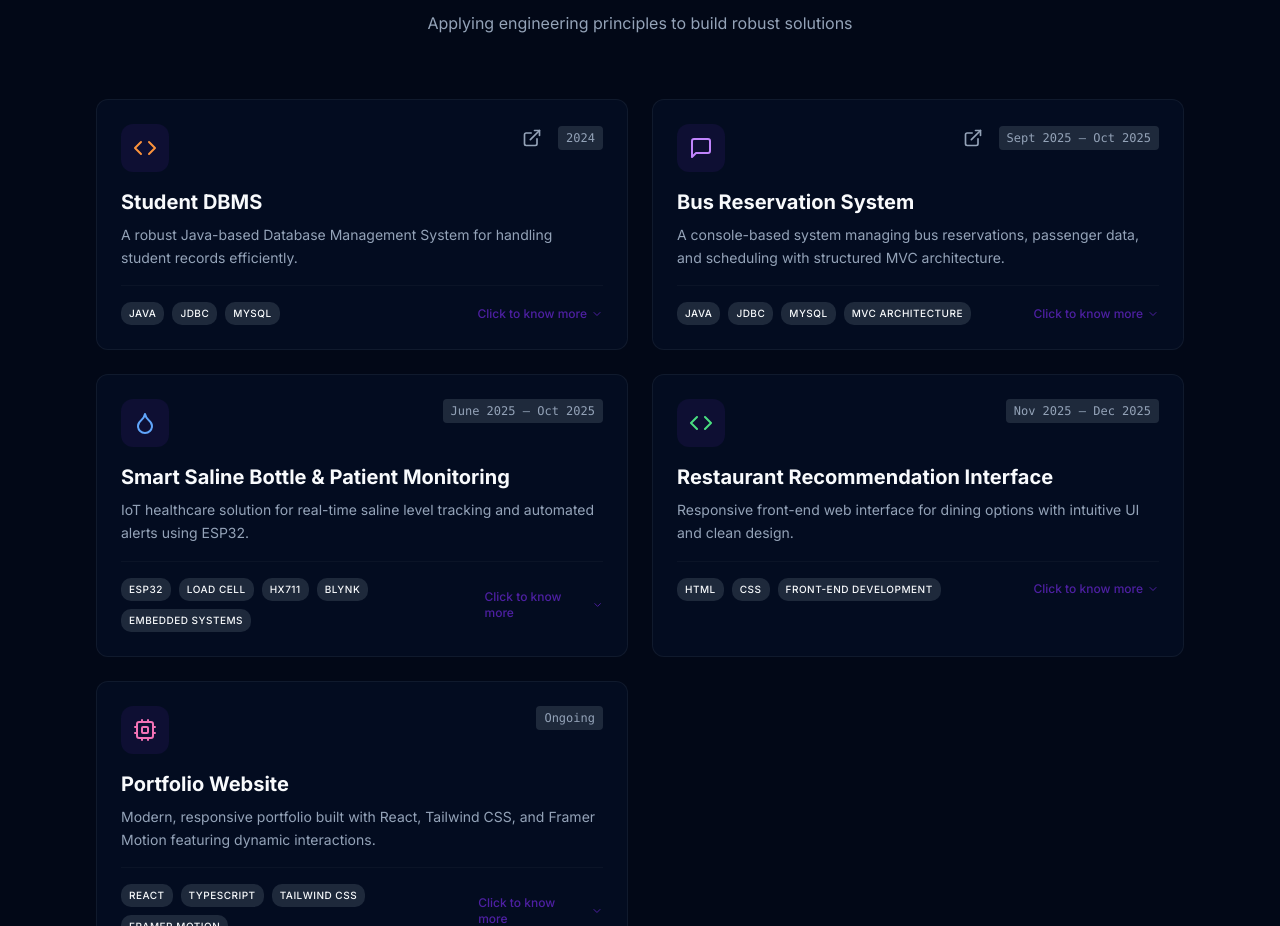
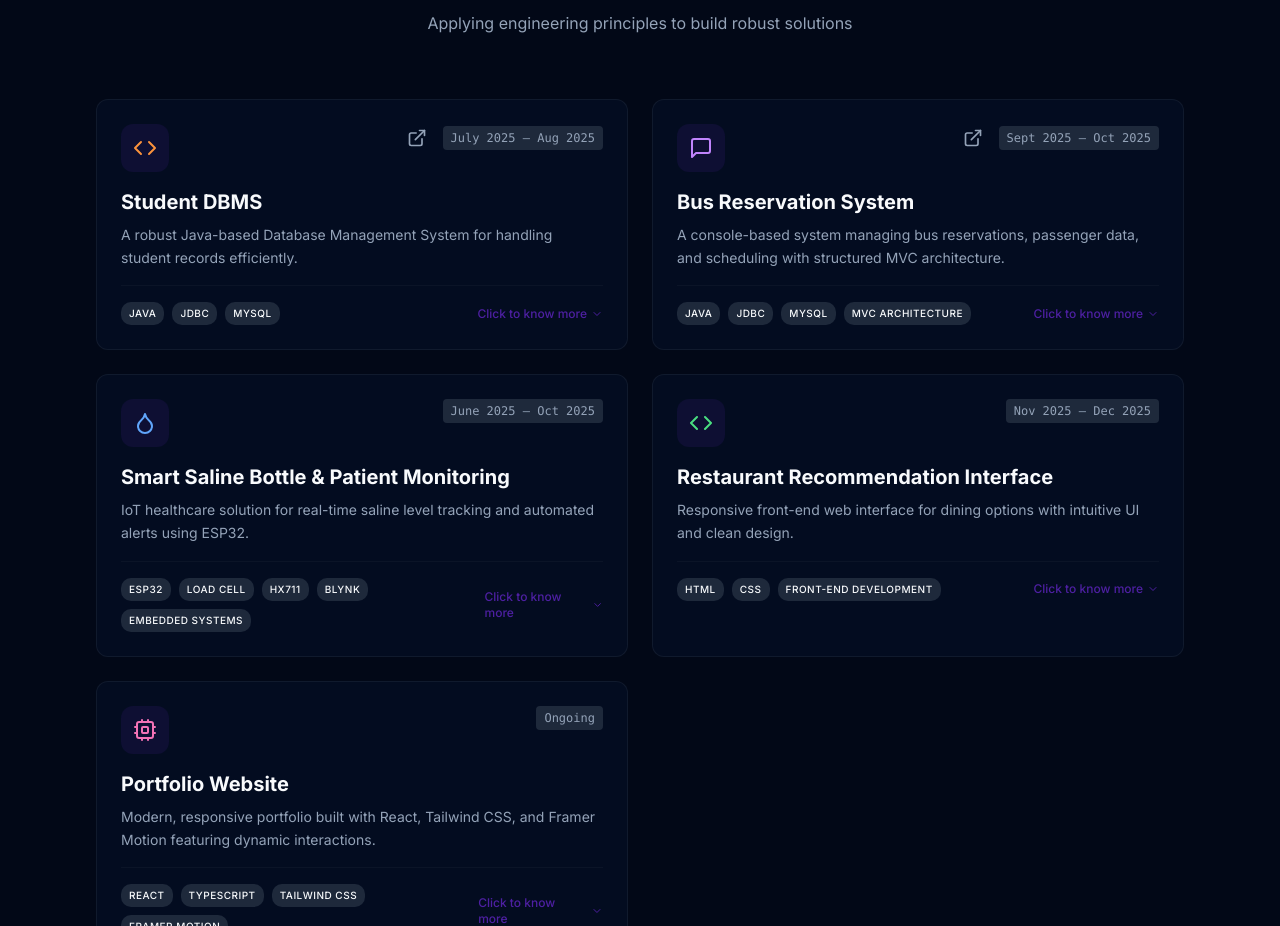
Before and after one commit to G-Saraniya/saraniya-s-engineering-portfolio, a React (Vite) app: page / in a window 1280 px wide. Shown: the part 3129-4055 px from the top of the page. Built offline with nearby package versions, Linux system fonts and the light colour scheme.

Commit message:
Update Student DBMS project date

```diff
--- a/src/components/Projects.tsx
+++ b/src/components/Projects.tsx
@@ -7,7 +7,7 @@ const projects = [
   {
     title: "Student DBMS",
     link: "https://github.com/G-Saraniya/Student-DBMS",
-    period: "2024",
+    period: "July 2025 – Aug 2025",
     shortDesc: "A robust Java-based Database Management System for handling student records efficiently.",
     description: "Developed a comprehensive Student Database Management System using Java and MySQL. The system provides an efficient way to manage student records, applying core principles of relational databases and database connectivity.",
     contributions: [
```
